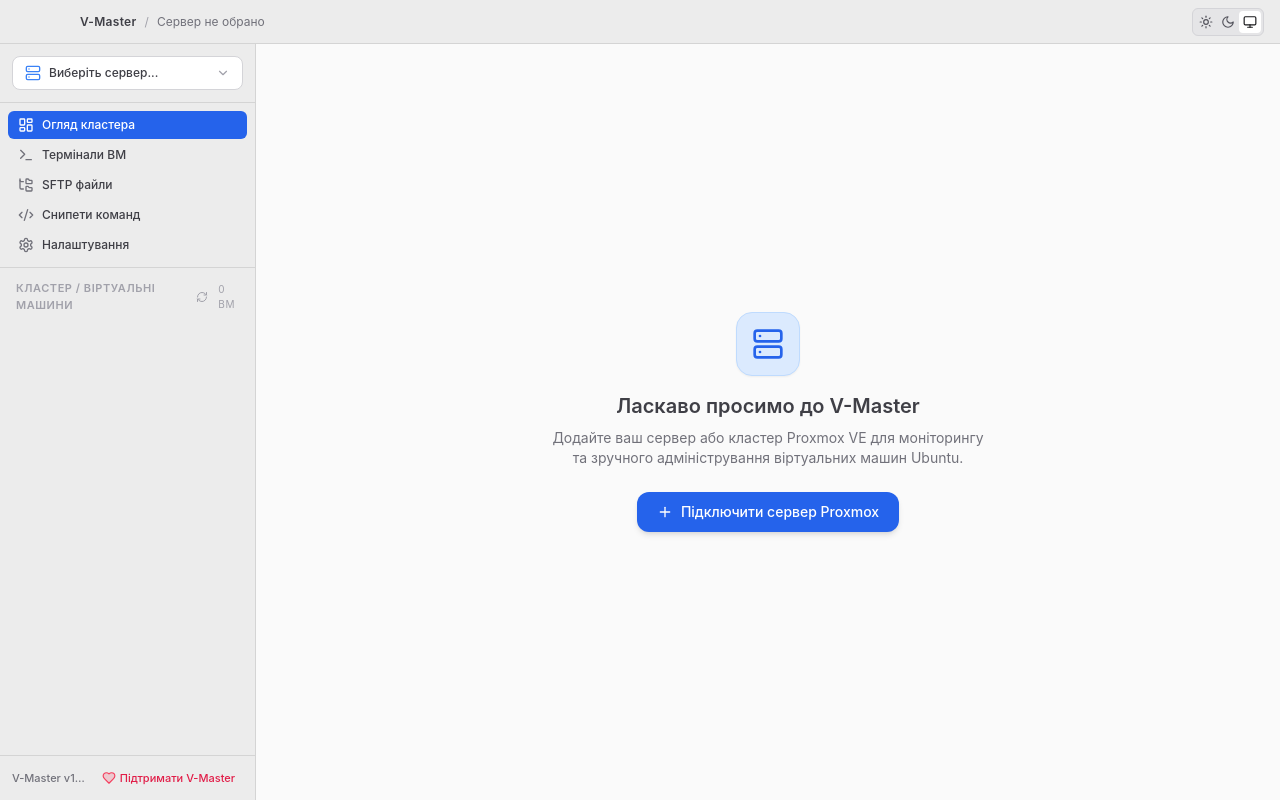
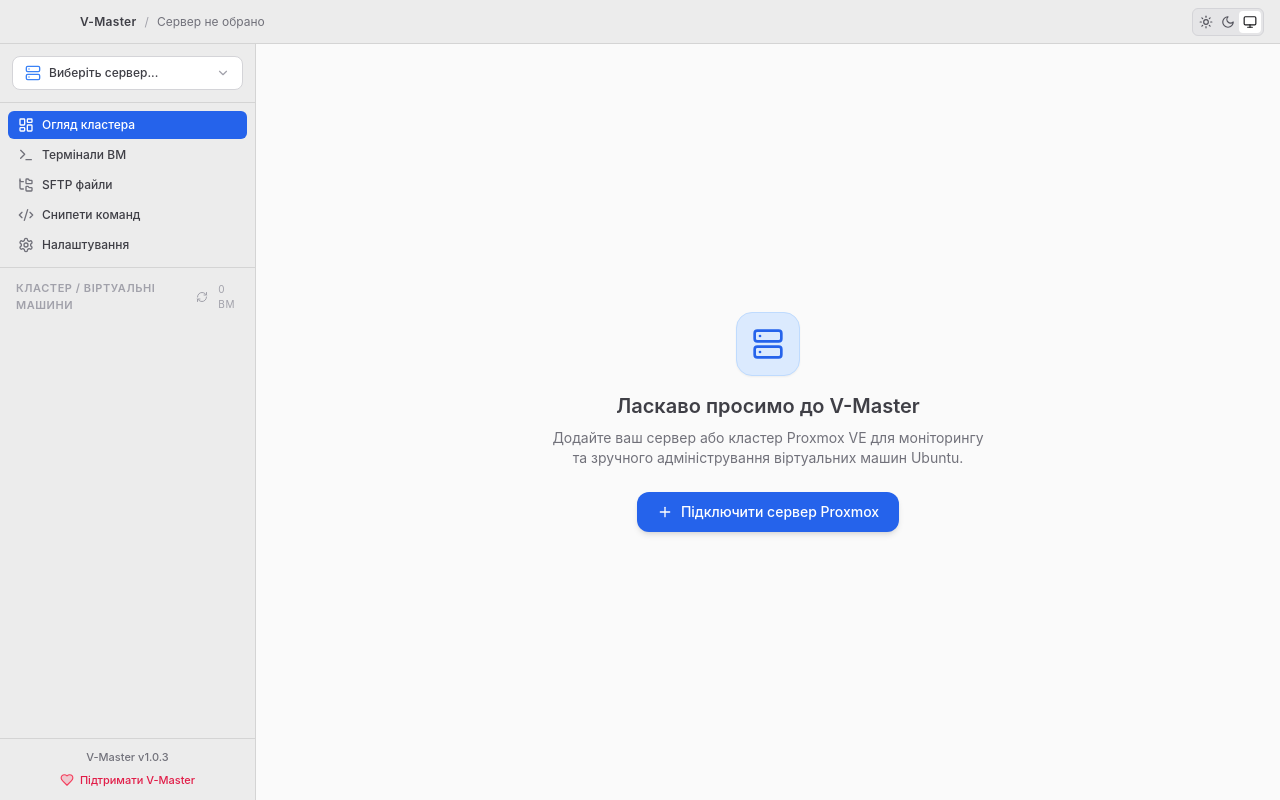
Before and after one commit to MagnaMentes/v-master, a React (Vite) app: page / in a window 1280 px wide. Built offline with nearby package versions, Linux system fonts and the light colour scheme.

Commit message:
feat(ui): center and stack version and support link vertically, bump to v1.0.18

```diff
--- a/package.json
+++ b/package.json
@@ -1,6 +1,6 @@
 {
   "name": "v-master",
-  "version": "1.0.17",
+  "version": "1.0.18",
   "private": true,
   "type": "module",
   "description": "macOS application for Proxmox VE and Ubuntu VM terminal administration",
--- a/src/components/Sidebar.tsx
+++ b/src/components/Sidebar.tsx
@@ -345,14 +345,14 @@
       </div>
 
       {/* Footer Info */}
-      <div className="p-2.5 px-3 border-t border-[#D4D4D4] dark:border-[#2E2E32] text-[11px] text-zinc-500 dark:text-zinc-400 flex items-center justify-between gap-2">
-        <span className="truncate select-none font-medium">V-Master v{__APP_VERSION__}</span>
+      <div className="py-2.5 px-3 border-t border-[#D4D4D4] dark:border-[#2E2E32] text-[11px] text-zinc-500 dark:text-zinc-400 flex flex-col items-center justify-center gap-1 text-center">
+        <span className="select-none font-medium">V-Master v{__APP_VERSION__}</span>
         <button
           onClick={() => {
             window.api?.system?.openExternal('https://send.monobank.ua/jar/6s5yE12CxH');
           }}
           title="Підтримати проєкт V-Master"
-          className="inline-flex items-center gap-1 px-2 py-1 rounded-md text-[11px] font-medium text-rose-600 dark:text-rose-400 hover:bg-rose-50 dark:hover:bg-rose-950/30 hover:text-rose-700 dark:hover:text-rose-300 transition-colors shrink-0"
+          className="inline-flex items-center justify-center gap-1.5 px-2 py-0.5 rounded-md text-[11px] font-medium text-rose-600 dark:text-rose-400 hover:bg-rose-50 dark:hover:bg-rose-950/30 hover:text-rose-700 dark:hover:text-rose-300 transition-colors cursor-pointer"
         >
           <Heart className="w-3.5 h-3.5 fill-rose-500/20 text-rose-500" />
           <span>Підтримати V-Master</span>
```
Also changed, not shown: 1 other file (tests, documents, lock files or other folders).
